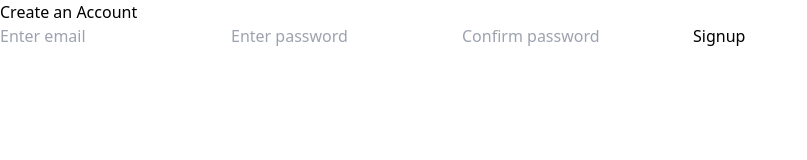
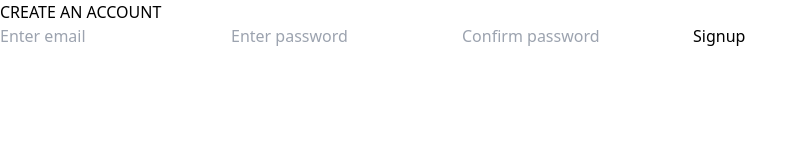
Before and after one commit to Medtekviyab/Product-App, a Next.js app in the folder alliance-app/: page /Signup in a window 1280 px wide. Shown: the top 160 px of the page, without its empty margins (0-807 px from the left). Built offline with nearby package versions, Linux system fonts and the light colour scheme.

Commit message:
Update Signup.js

```diff
--- a/alliance-app/src/pages/Signup.js
+++ b/alliance-app/src/pages/Signup.js
@@ -1,18 +1,22 @@
 import React from 'react';
 import '../../src/app/globals.css';
+import { useRouter } from "next/navigation";
+
 
 
 const Signup = () => {
-    const handleSignUpClick = () => {
-        // Navigate to the sign-in page when Sign Up button is clicked
-        window.location.href = '/Signin'; // Replace '/signin' with the URL of your sign-in page
-      };
+  const router = useRouter();
+
+  const handleSignInClick = () => {
+    router.push("/Signin");
+  };
+
 
 
   return (
-    <div className="container">
+    <div className="signup_container">
       <div className="signup-form">
-        <header className="signup-header">Create an Account</header>
+        <header className="signup-header">CREATE AN ACCOUNT</header>
         <form className="signup-form-fields" action="#">
           <input
             type="text"
@@ -29,7 +33,7 @@ const Signup = () => {
             className="confirm-password-input"
             placeholder="Confirm password"
           />
-           <button className="signup-button">Signup</button>
+           <button  type="button" className="signup-button inline-flex justify-center items-center" onClick={handleSignInClick} >Signup</button>
 
       </form>
       </div>
```
